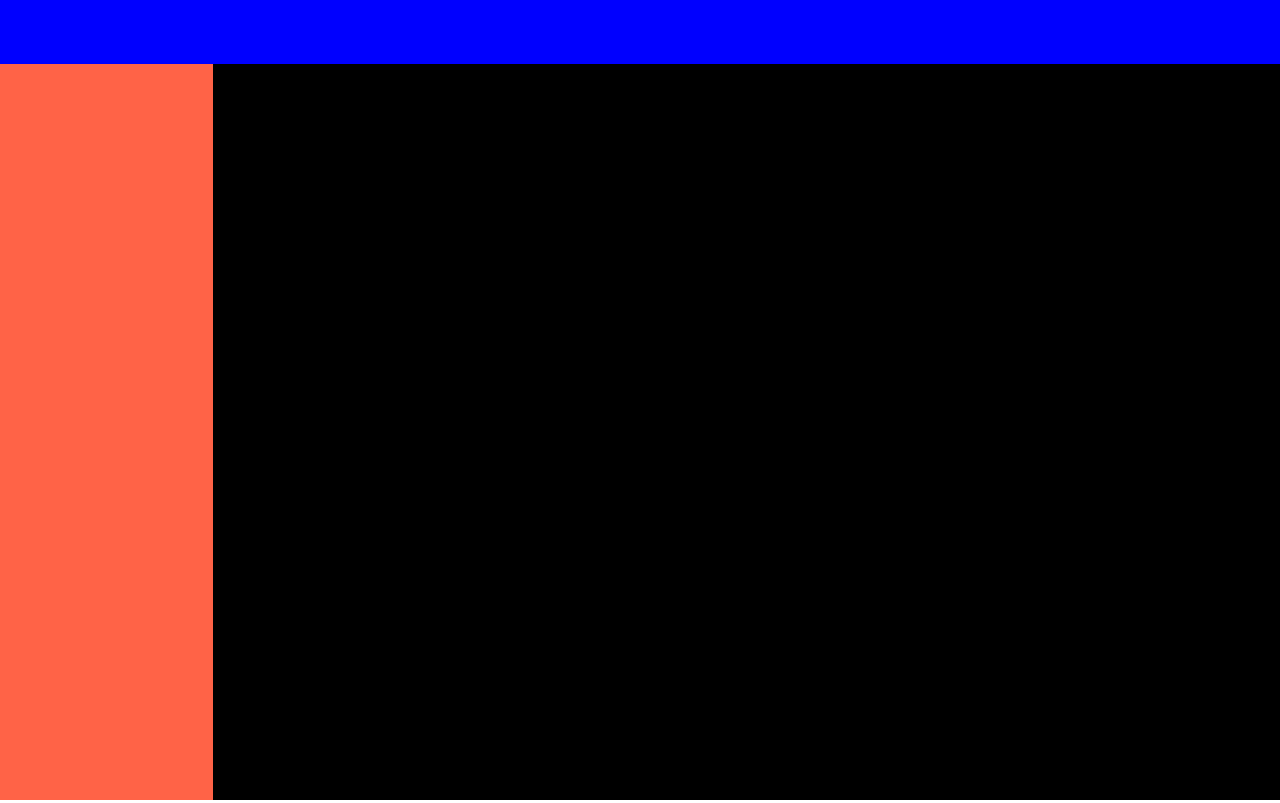
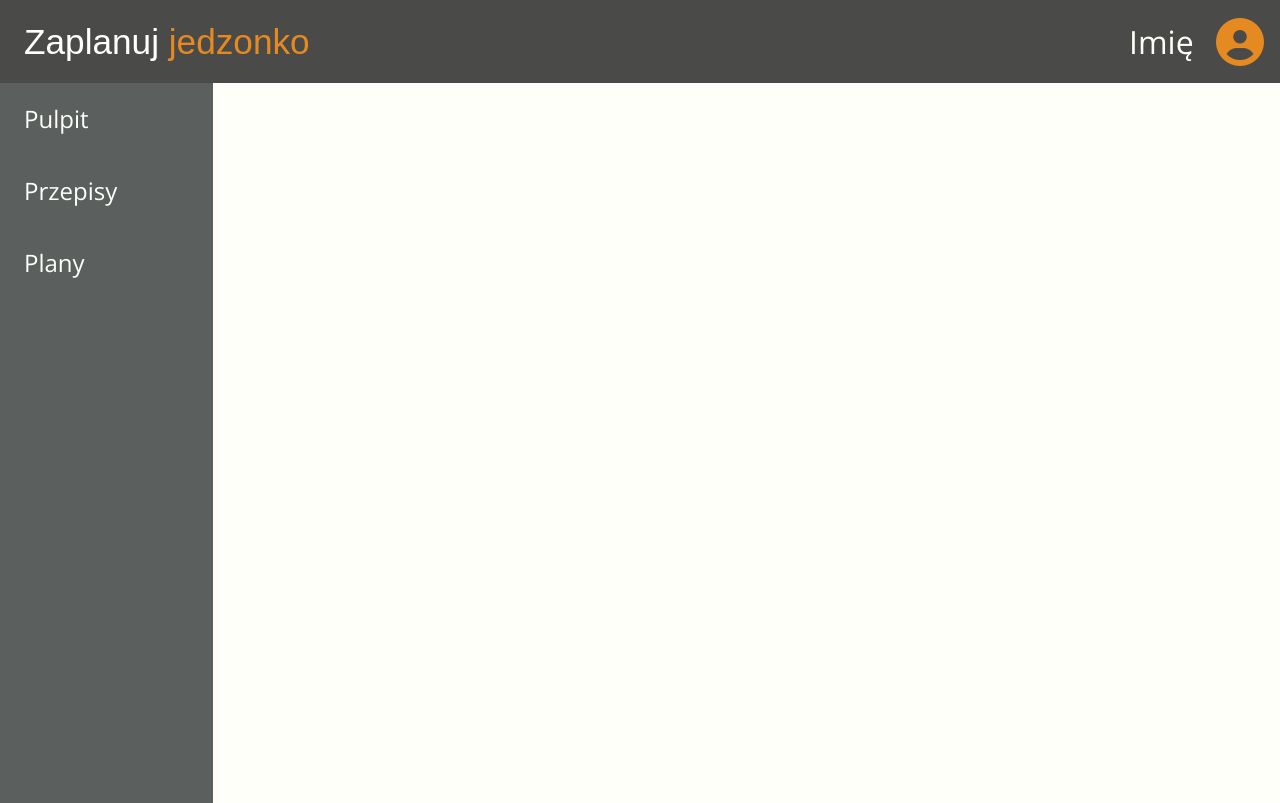
Before and after one commit to ogi009/ZaplanujJedzonko, a website: page app.html in a window 1280 px wide. Drawn offline with nearby package versions, Linux system fonts and the light colour scheme; a web font is replaced by a local one.

Commit message:
Styled header and nav

```diff
--- a/app.html
+++ b/app.html
@@ -13,11 +13,20 @@
 <body>
 <div class="grid_container app">
     <div class="grid_row first_row">
-        <div class="col-12"></div>
+        <div class="col-12 app_header">
+            <h1 class="navigation_logo"><a class="logo_link" href="index.html">Zaplanuj <span class="navigation_logo_2">jedzonko</span></a></h1>
+            <a class="user_logo"><span class="user_name">Imię</span><i class="fas fa-user-circle"></i></a>
+        </div>
     </div>
     <div class="grid_row second_row">
-        <div class="col-2"></div>
-        <div class="col-10"></div>
+        <div class="col-2 app_nav">
+            <a href="" class = "app_nav-ref">Pulpit<span>&gt;</span></a>
+            <a href="" class = "app_nav-ref">Przepisy<span>&gt;</span></a>
+            <a href="" class = "app_nav-ref">Plany<span>&gt;</span></a>
+        </div>
+        <div class="col-10 app_content">
+
+        </div>
     </div>
 </div>
 </body>
--- a/scss/elements/_app.scss
+++ b/scss/elements/_app.scss
@@ -3,18 +3,88 @@
   margin: 0;
   padding: 0;
   height: 100vh;
+
   .first_row {
-    min-height: 8%;
-    background-color: blue;
+    min-height: 10%;
   }
+
   .second_row {
-    min-height: 92%;
-    .col-2 {
-      background-color: tomato;
-    }
-    .col-10 {
-      background-color: black;
+    min-height: 90%;
+  }
+
+}
+
+.app_header {
+  background-color: $colorHeader;
+  display: flex;
+  justify-content: space-between;
+  align-items: center;
+  margin: 0;
+
+  .navigation_logo {
+    margin: 0;
+    padding: 1.5em;
+
+    .logo_link {
+      font-size: 2.2em;
+      margin: 0;
+      padding: 0;
     }
   }
 
+  .user_logo {
+    font-size: 2em;
+    font-family: $fontOpenSans;
+    margin-right: 0.5em;
+    display: flex;
+    justify-content: space-between;
+    align-items: center;
+
+    .user_name {
+      margin-right: 0.7em;
+      color: $colorBackground;
+    }
+
+    .fa-user-circle {
+      color: $colorLogo;
+      font-size: 1.5em;
+    }
+  }
 }
+
+.app_nav {
+  background-color: $colorNav;
+  padding: 0;
+  display: flex;
+  flex-direction: column;
+
+  .app_nav-ref {
+    width: 100%;
+    text-decoration: none;
+    font-size: 1.5em;
+    font-family: $fontOpenSans;
+    color: $colorBackground;
+    padding: 1em;
+    display: flex;
+    justify-content: space-between;
+
+    span {
+      display: none;
+    }
+
+
+    &:hover {
+      border-left: 0.3em solid $colorLogo;
+
+      span {
+        display: block;
+        color: $colorLogo;
+      }
+    }
+  }
+}
+
+
+.app_content {
+  background-color: $colorBackground;
+}
--- a/scss/elements/_grid.scss
+++ b/scss/elements/_grid.scss
@@ -1,8 +1,7 @@
 $columns: 12;
-$column-base-width: 100% / $columns;
+$column-base-width: 100vw / $columns;
 * {
   box-sizing: border-box;
-  width: 100vw;
 }
 .grid_container {
   width: 100vw;
@@ -16,7 +15,6 @@ $column-base-width: 100% / $columns;
       .col-#{$i} {
         min-height: 1px;
         width: $column-base-width * $i;
-        padding: 12px;
       }
     }
   }
```
Also changed, not shown: css/main.css, 1 other file.
